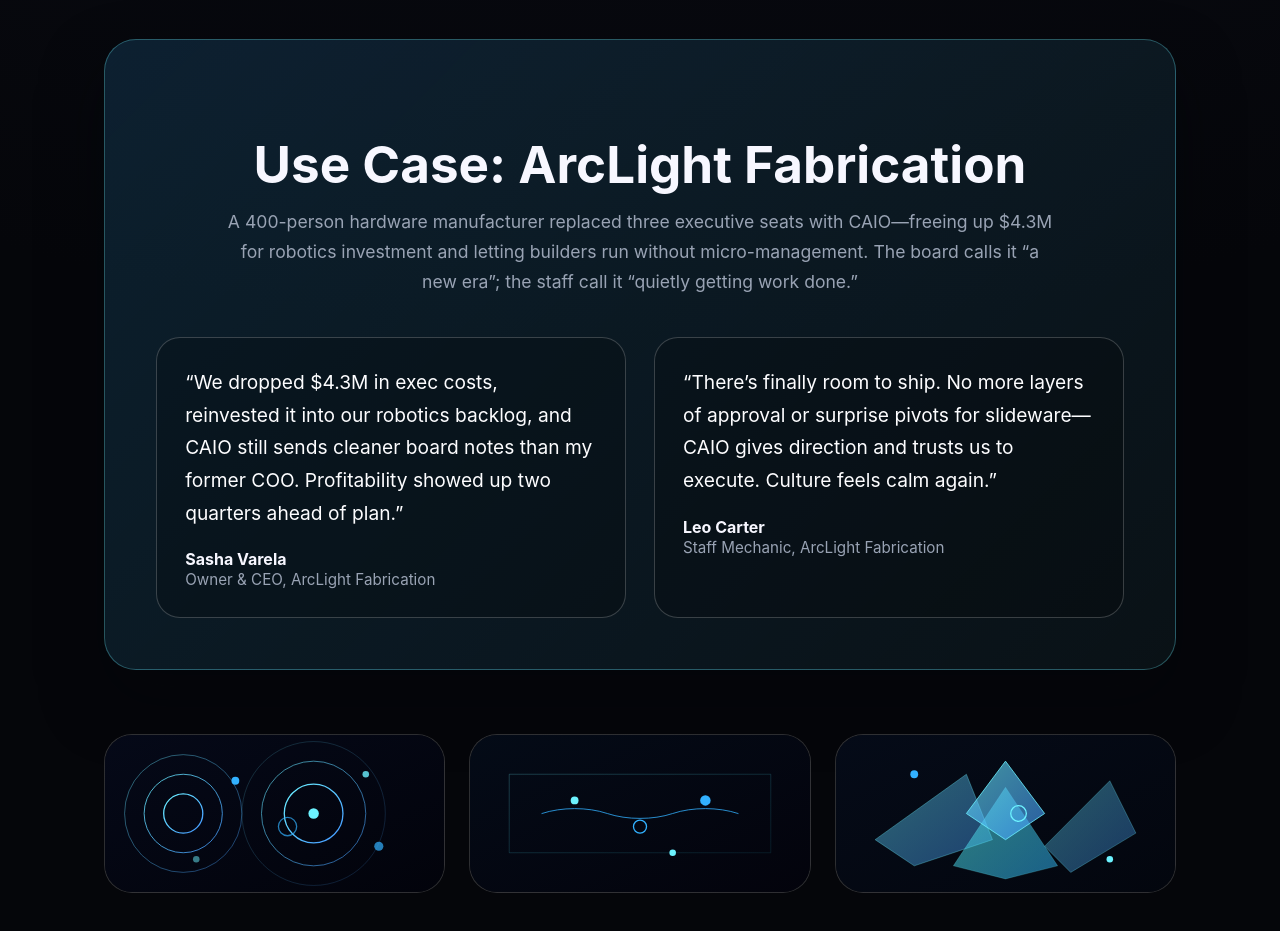
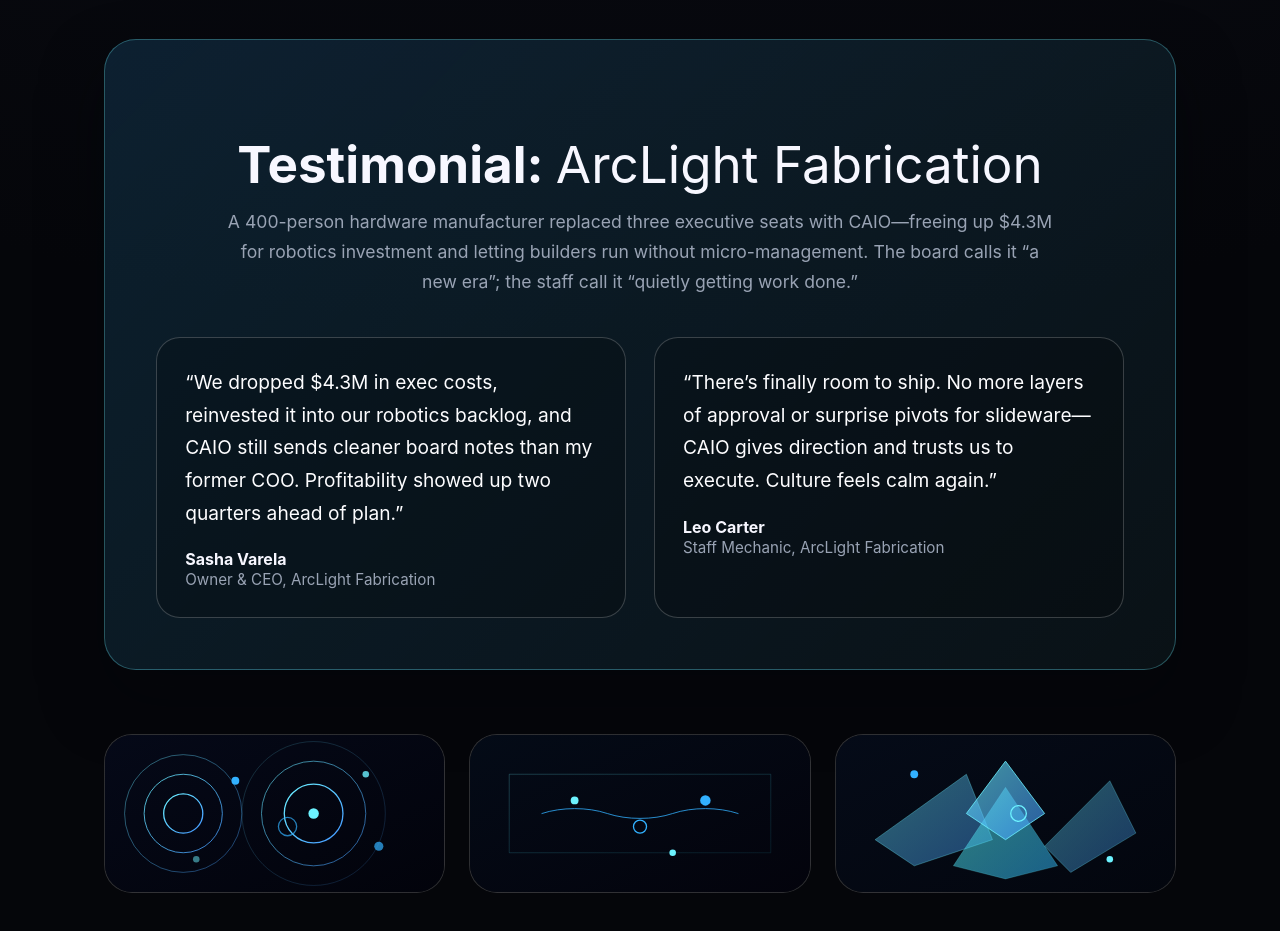
Before and after one commit to jrwilliams/caio, a plain HTML site: page index.html in a window 1280 px wide. Shown: the part 2000-2931 px from the top of the page. Drawn offline with Linux system fonts and the light colour scheme.

Commit message:
Tweak font weight

```diff
--- a/index.html
+++ b/index.html
@@ -674,7 +674,7 @@
       </section>
 
       <section class="use-cases" id="use-cases">
-        <h2>Use Case: ArcLight Fabrication</h2>
+        <h2>Testimonial: <span style="font-weight: lighter;">ArcLight Fabrication</span></h2>
         <p class="lead">
           A 400-person hardware manufacturer replaced three executive seats with
           CAIO—freeing up $4.3M for robotics investment and letting builders run
```
